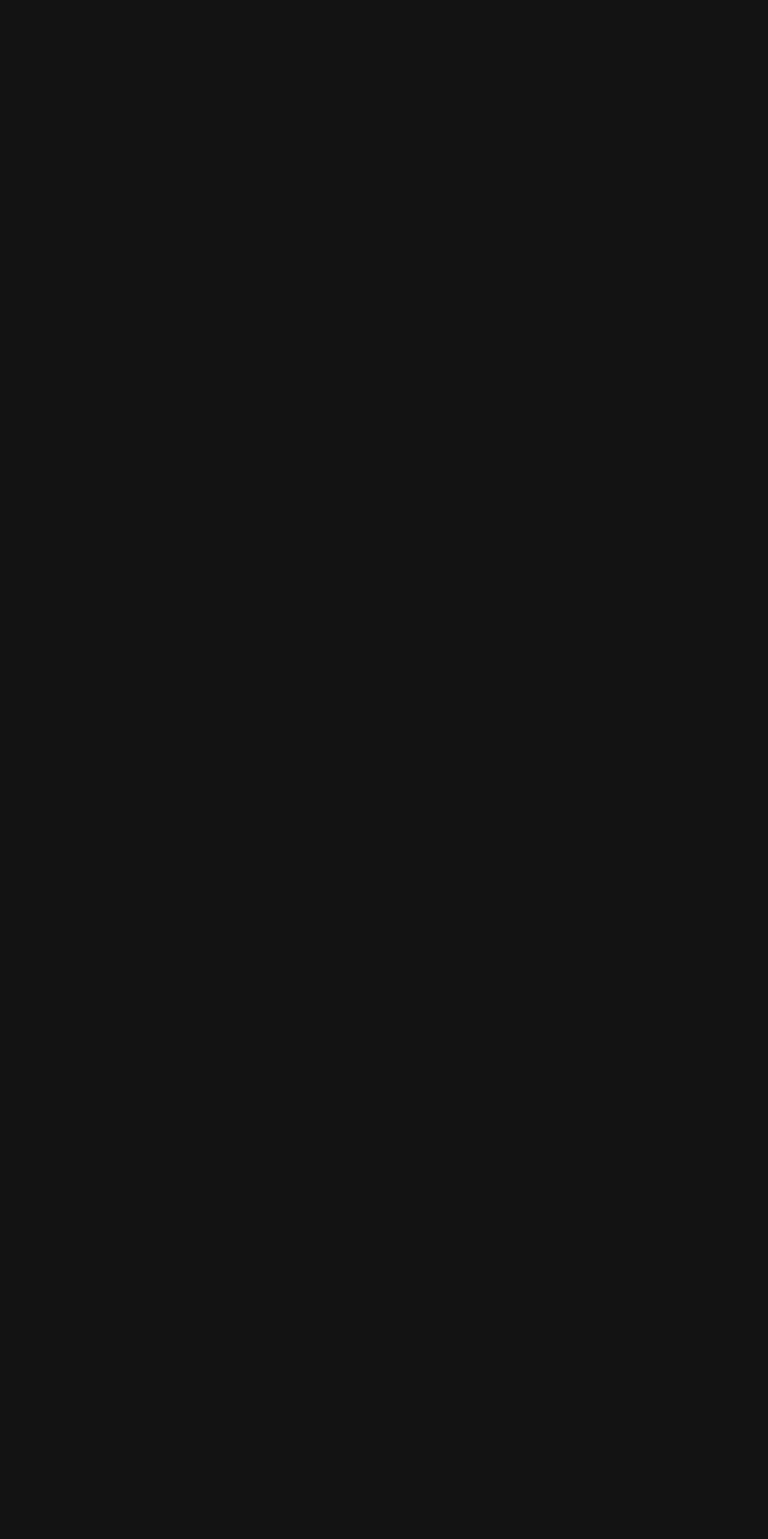
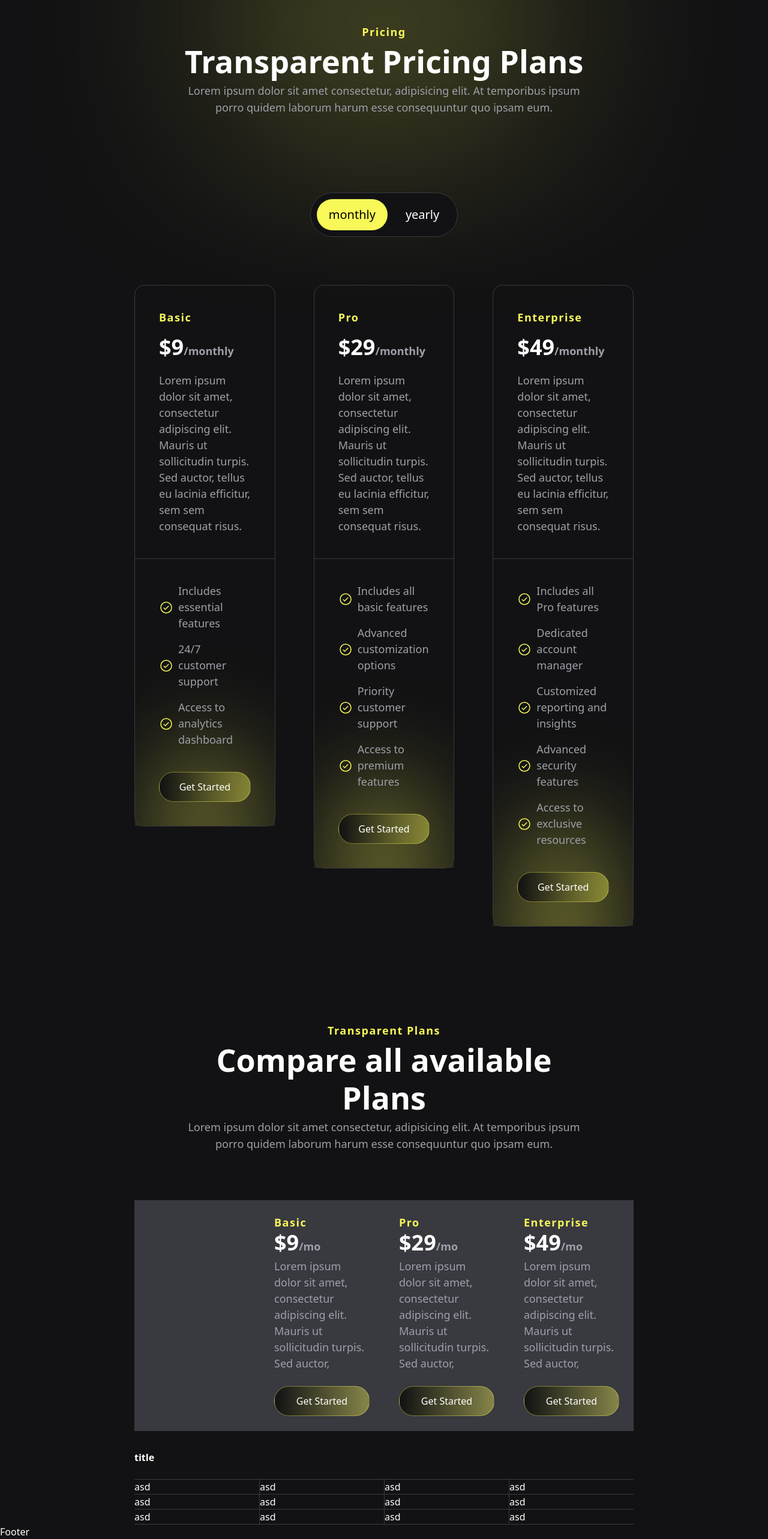
Before and after one commit to OSAMA263/journey, a React (Vite) app: page /pricing in a window 1280 px wide. Shown: the part 88-2654 px from the top of the page at 60% size. Before the commit the page ends 800 px from the top, so only its background shows below. Built offline with nearby package versions, Linux system fonts and the light colour scheme.

Commit message:
pricing page

```diff
--- a/src/components/GlowingBg.jsx
+++ b/src/components/GlowingBg.jsx
@@ -3,14 +3,18 @@ import tw from "tailwind-styled-components";
 export default function GlowingBg(props) {
   const { glowing, className, children, overflowHidden = "" } = props;
   return (
-    <div className={"relative " + className ?? ""}>
+    <div className={"relative " + (className ?? "")}>
       {children}
-      <div className="absolute -z-10 w-full h-full">
+      <div className="absolute left-0 top-0 -z-10 w-full h-full">
         <div
-          className={`relative h-full w-full ${
+          className={`relative flex justify-center h-full w-full ${
             overflowHidden && "overflow-hidden"
           }`}
         >
+          <div>
+            <div></div>
+            <div></div>
+          </div>
           <Glowing className={glowing ?? ""}></Glowing>
         </div>
       </div>
@@ -20,13 +24,9 @@ export default function GlowingBg(props) {
 const Glowing = tw.div`
 absolute
 bg-yellow-color
-w-1/2
-h-1/2
-top-1/2
-left-1/2
--translate-x-1/2
+w-[60%]
+h-[60%]
 rounded-[50%]
--translate-y-1/2
 blur-[150px]
 -z-[9]
 bg-opacity-50
--- a/src/index.scss
+++ b/src/index.scss
@@ -37,22 +37,25 @@ body {
   h6 {
     font-weight: 600;
   }
-  p {
-    color: #9ea0a9;
+  h6 {
+    color: $yellow-color;
+  }
+  p,
+  span {
+    color: $gray-color;
     font-size: 18px;
   }
   h6 {
     font-size: 18px;
     letter-spacing: 1.5px;
   }
-
 }
-.swiper-wrapper{
-  transition-timing-function: linear!important;
-  align-items: center!important;
+.swiper-wrapper {
+  transition-timing-function: linear !important;
+  align-items: center !important;
 }
 // END OF GLOBAL STYLES
-.yellow-border-btn {
+.glowing-btn {
   border: 1px solid $light-yellow;
   border-radius: 24px;
   background-image: linear-gradient(to right, $black-color, $light-yellow);
@@ -61,6 +64,7 @@ body {
     box-shadow: 0 0 25px 1px $light-yellow;
   }
 }
+// END OF GLOBAL CLASSES
 .bg-dots {
   position: relative;
   &::before {
@@ -110,4 +114,25 @@ body {
     z-index: 10;
   }
 }
-// END OF GLOBAL CLASSES
+// END OF HOME STYLES
+.toggle-plan-btns {
+  padding: 10px;
+  border-radius: 6969px;
+  display: flex;
+  column-gap: 10px;
+  width: fit-content;
+  background-color: $black-color;
+  border: 1px solid #393940;
+  margin-inline: auto;
+  position: relative;
+  overflow: hidden;
+  div {
+    position: relative;
+    z-index: 69;
+    button {
+      border-radius: 6969px;
+      padding: 12px 20px;
+    }
+  }
+}
+// END OF PRICING STYLES
--- a/src/pages/home/Home.jsx
+++ b/src/pages/home/Home.jsx
@@ -23,7 +23,7 @@ export default function Home() {
     <LayoutPage>
       {/* HERO SECTION */}
       <GlowingBg
-        glowing="!top-0"
+        glowing="!-top-[30%]"
         overflowHidden
         className="h-dvh flex flex-col"
       >
@@ -68,7 +68,7 @@ export default function Home() {
         <AutoSlider />
       </GlowingBg>
       {/* THREE COLUMNS SECTION */}
-      <SectionGrid className="space-y-16 flex flex-col text-center">
+      <SectionGrid className="space-y-16 text-center">
         <SectionHeader
           largeTitle="Advanced Workflows for faster Turn Around Times"
           smallTitle="Core Features"
@@ -198,7 +198,7 @@ const TwoImages = (props) => {
   const { bigImg, smallImg, br = "", bl = "" } = props;
   return (
     <GlowingBg
-      glowing="!-top-1/2 !w-[100%] !blur-[60px] !h-[100%]"
+      glowing="!w-[100%] !blur-[90px] !h-[100%]"
       className="relative w-[90%]"
     >
       <SlideElement className="h-full rounded-2xl overflow-hidden">
--- a/src/pages/home/data.jsx
+++ b/src/pages/home/data.jsx
@@ -5,7 +5,8 @@ import {
   PiMagicWand,
   PiUsersThree,
   PiListMagnifyingGlass,
-  PiChats,PiCheckCircle
+  PiChats,
+  PiCheckCircle,
 } from "react-icons/pi";
 
 const threeCols = [
@@ -29,4 +30,4 @@ const checkList = [
   { icon: <PiCheckCircle />, title: "Extensive Dashboard" },
   { icon: <PiCheckCircle />, title: "All-in-One Marketing Solution" },
 ];
-export { threeCols, fourGrid, accordion,checkList };
+export { threeCols, fourGrid, accordion, checkList };
--- a/src/pages/pricing/Pricing.jsx
+++ b/src/pages/pricing/Pricing.jsx
@@ -1,31 +1,100 @@
-import React from "react";
+import React, { Fragment, useState } from "react";
 import LayoutPage from "../../shared/LayoutPage";
 import { SectionHeader } from "../../components/SectionHeader";
 import { prices_cards } from "./data";
+import GlowingBg from "../../components/GlowingBg";
+import tw from "tailwind-styled-components";
+import { PiCheckCircle } from "react-icons/pi";
+import { AnimatePresence, motion } from "framer-motion";
+import SlideElement from "../../shared/SlideElement";
 
 export default function Pricing() {
+  return (
+    <LayoutPage>
+      <PricingSection />
+      <Table />
+    </LayoutPage>
+  );
+}
 
-  return <LayoutPage></LayoutPage>;
-}
-// ?featuress[0].cell2:"check"
 export const PricingSection = () => {
+  const [featurePlan, setFeaturePlan] = useState("monthly");
+  const plans = ["monthly", "yearly"];
   return (
     <>
+      <GlowingBg glowing="!-top-0" className="py-32 text-center flex flex-col">
         <SectionHeader
           smallTitle="Pricing"
           largeTitle="Transparent Pricing Plans"
-        className="py-40"
         />
+      </GlowingBg>
+      {/* FEATURES PLANS */}
+      <div className="space-y-20">
+        {/* TOGGLE PLAN BUTTONS */}
+        <SlideElement>
+          <div className="toggle-plan-btns text-xl">
+            {plans.map((plan) => (
+              <div key={plan}>
+                <button
+                  className={featurePlan === plan ? "text-black" : "text-white"}
+                  onClick={() => setFeaturePlan(plan)}
+                >
+                  {plan}
+                </button>
+                {plan === featurePlan && <ToggleBtnBg layoutId="sup" />}
+              </div>
+            ))}
+          </div>
+        </SlideElement>
+        {/* cards */}
+        <div className="grid grid-cols-3 gap-16">
+          <AnimatePresence key={featurePlan} mode="wait">
+            {prices_cards.map((data, i) => (
+              <SlideElement y="10%" i={i} key={i}>
+                <Card {...{ featurePlan, data }} />
+              </SlideElement>
+            ))}
+          </AnimatePresence>
+        </div>
+      </div>
     </>
   );
 };
 
-const PricesCards = () => {
-  return;
+const Card = ({ data, featurePlan }) => {
+  const { title, price, description, features } = data;
+  return (
+    <CardContainer
+      initial={{ opacity: 0 }}
+      animate={{ opacity: 1 }}
+      exit={{ opacity: 0 }}
+    >
+      <div>
+        <h6>{title}</h6>
+        <h1 className="text-4xl">
+          ${price[featurePlan]}
+          <span className="text-[#9ea0a9]">/{featurePlan}</span>
+        </h1>
+        <p>{description}</p>
+      </div>
+      {/* FEATURES Cards-------- */}
+      <GlowingBg overflowHidden glowing="!blur-[80px] !top-[69%]">
+        {features.map((feature, i) => (
+          <div className="flex gap-2" key={i}>
+            <span className="text-yellow-color text-2xl">
+              <PiCheckCircle />
+            </span>
+            <span>{feature}</span>
+          </div>
+        ))}
+        <button className="glowing-btn py-3 mt-6">Get Started</button>
+      </GlowingBg>
+    </CardContainer>
+  );
 };
 
 const Table = () => {
-  const features = ["title1", "title2", "title3", "title4"];
+  const features = ["", "title2", "title3", "title4"];
   const featuress = [
     { title: "titlte", cell1: 10, cell2: 100, cell3: "unlimeted" },
     { title: "titlte", cell1: "check", cell2: "check", cell3: "check" },
@@ -40,15 +109,95 @@ const Table = () => {
     ? console.log(featuress[2].cell1)
     : console.log(featuress[2].cell1);
   return (
-    <div>
-      <h1>title</h1>
-      {/* grid table */}
-      <div className="grid grid-cols-4">
-        <div>features title</div>
-        <div>10</div>
-        <div>100</div>
-        <div>unlimeted</div>
+    <TableContainer>
+      <SectionHeader
+        smallTitle="Transparent Plans"
+        largeTitle="Compare all available Plans"
+        className="text-center mx-auto"
+      />
+      {/* GRID TABLE */}
+      <div className="mt-20">
+        <GridTable className="sticky top-0 bg-light-gray">
+          <div></div>
+          {prices_cards.map(({ title, description, price }, i) => (
+            <div className="p-6" key={i}>
+              <h6>{title}</h6>
+              <h1 className="text-4xl">
+                ${price.monthly}
+                <span className="text-[#9ea0a9]">/mo</span>
+              </h1>
+              <p>{description.slice(0, 100)}</p>
+              <button className="glowing-btn py-3 mt-6 w-full">
+                Get Started
+              </button>
+            </div>
+          ))}
+        </GridTable>
+        {/* TABLE WITH FEATURES */}
+        <div className="space-y-6 mt-8 ">
+          <h2> title</h2>
+          <div className="divide-y border-y border-light-gray">
+            <GridTable className="border-b-0">
+              <div>asd</div>
+              <div>asd</div>
+              <div>asd</div>
+              <div>asd</div>
+            </GridTable>
+            <GridTable className="border-b-0">
+              <div>asd</div>
+              <div>asd</div>
+              <div>asd</div>
+              <div>asd</div>
+            </GridTable>
+            <GridTable className="border-b-0">
+              <div>asd</div>
+              <div>asd</div>
+              <div>asd</div>
+              <div>asd</div>
+            </GridTable>
           </div>
         </div>
+      </div>
+    </TableContainer>
   );
 };
+const GridTable = tw.div`
+grid
+grid-cols-4
+divide-x
+divide-light-gray
+border-b
+border-light-gray
+`;
+
+const TableContainer = tw.div`
+mt-40
+`;
+
+const ToggleBtnBg = tw(motion.span)`
+absolute
+left-0
+w-full
+h-full
+bg-yellow-color
+rounded-full
+p-1
+-z-10
+`;
+
+const CardContainer = tw(motion.div)`
+rounded-2xl
+border
+border-light-gray
+hover:border-yellow-color
+divide-y
+h-fit
+divide-light-gray
+transition-all
+duration-500
+[&>div]:p-10
+[&>div]:flex
+[&>div]:flex-col
+[&>div]:gap-4
+[&>div]:!items-stretch
+`;
--- a/src/pages/pricing/data.jsx
+++ b/src/pages/pricing/data.jsx
@@ -2,7 +2,8 @@ const prices_cards = [
   {
     title: "Basic",
     price: { yearly: 99, monthly: 9 },
-    description: "",
+    description:
+      "Lorem ipsum dolor sit amet, consectetur adipiscing elit. Mauris ut sollicitudin turpis. Sed auctor, tellus eu lacinia efficitur, sem sem consequat risus.",
     features: [
       "Includes essential features",
       "24/7 customer support",
@@ -12,7 +13,8 @@ const prices_cards = [
   {
     title: "Pro",
     price: { yearly: 199, monthly: 29 },
-    description: "",
+    description:
+      "Lorem ipsum dolor sit amet, consectetur adipiscing elit. Mauris ut sollicitudin turpis. Sed auctor, tellus eu lacinia efficitur, sem sem consequat risus.",
     features: [
       "Includes all basic features",
       "Advanced customization options",
@@ -23,7 +25,8 @@ const prices_cards = [
   {
     title: "Enterprise",
     price: { yearly: 399, monthly: 49 },
-    description: "",
+    description:
+      "Lorem ipsum dolor sit amet, consectetur adipiscing elit. Mauris ut sollicitudin turpis. Sed auctor, tellus eu lacinia efficitur, sem sem consequat risus.",
     features: [
       "Includes all Pro features",
       "Dedicated account manager",
@@ -40,4 +43,4 @@ const prices_cards = [
 //   {},
 //   {},
 //  ]
-export {prices_cards}
+export { prices_cards };
```
Lines whose indentation alone changed are shown as unchanged.
